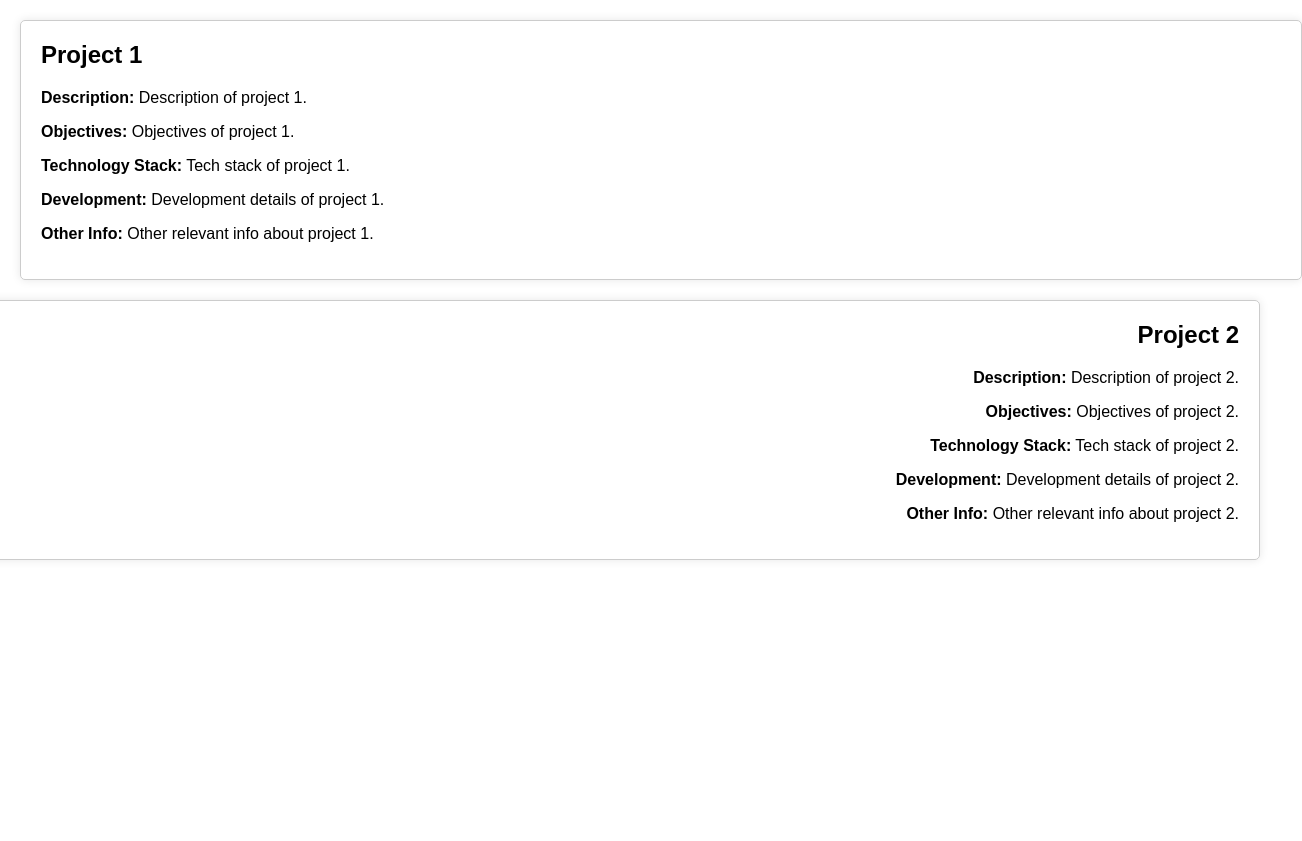
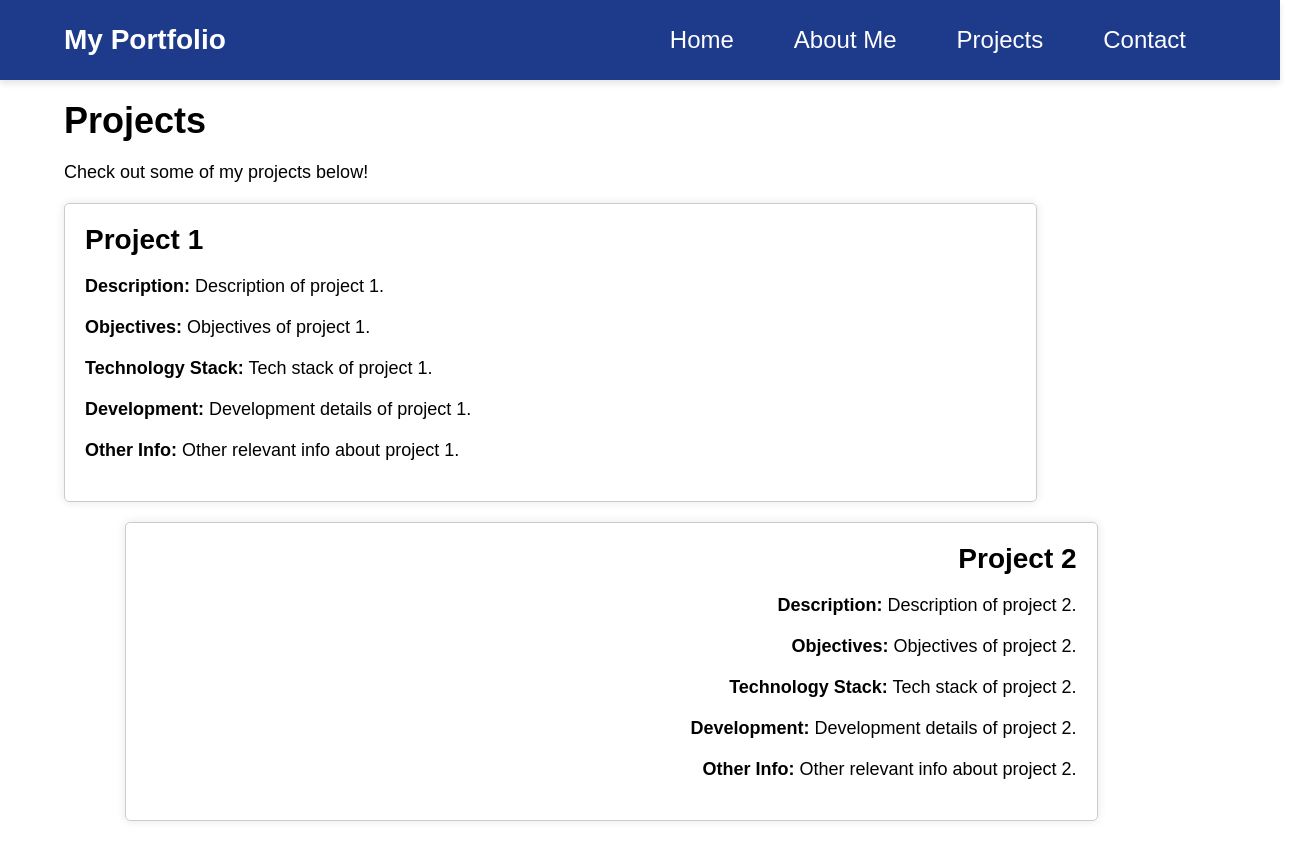
Before and after one commit to MTSPortfolio/mtsportfolio.github.io, a plain HTML site: page pages/projects.html in a window 1280 px wide. Shown: the whole page, 1302 px wide, since content can reach past the window. Before the commit the page ends 800 px from the top, so only its background shows below. Drawn offline with Linux system fonts and the light colour scheme.

Commit message:
refactor: update navigation links and enhance content across portfolio pages

```diff
--- a/pages/project_styles.css
+++ /dev/null
@@ -1,29 +0,0 @@
-body {
-    font-family: Arial, sans-serif;
-    margin: 0;
-    padding: 0;
-}
-.container {
-    display: flex;
-    flex-direction: column;
-    padding: 20px;
-}
-.project {
-    width: 100%;
-    margin-bottom: 20px;
-    padding: 20px;
-    border: 1px solid #ccc;
-    border-radius: 5px;
-    box-shadow: 0 0 10px rgba(0, 0, 0, 0.1);
-}
-.project:nth-child(odd) {
-    align-self: flex-start;
-    text-align: left;
-}
-.project:nth-child(even) {
-    align-self: flex-end;
-    text-align: right;
-}
-.project h2 {
-    margin-top: 0;
-}
--- a/pages/projects.html
+++ b/pages/projects.html
@@ -4,9 +4,23 @@
     <meta charset="UTF-8">
     <meta name="viewport" content="width=device-width, initial-scale=1.0">
     <title>Projects</title>
-    <link rel="stylesheet" href="project_styles.css">
+    <link rel="stylesheet" href="../styles.css">
 </head>
 <body>
+    <nav class="navbar">
+        <div class="nav-container">
+            <a href="index.html" class="logo">My Portfolio</a>
+            <ul class="nav-links">
+                <li><a href="../index.html">Home</a></li>
+                <li><a href="about.html">About Me</a></li>
+                <li><a href="projects.html">Projects</a></li>
+                <li><a href="contact.html">Contact</a></li>
+            </ul>
+        </div>
+    </nav>
+    <header>
+        <h1>Projects</h1>
+        <p>Check out some of my projects below!</p>
     <div class="container">
         <div class="project">
             <h2>Project 1</h2>
--- a/styles.css
+++ b/styles.css
@@ -18,6 +18,12 @@ li {
 
 h1 {
     font-size: 36px;
+    margin-bottom: 20px;
+    margin-top: 20px;
+}
+
+h2 {
+    font-size: 28px;
     margin-bottom: 20px;
     margin-top: 20px;
 }
@@ -80,7 +86,7 @@ h1 {
 .nav-links a {
     text-decoration: none;
     color: white;
-    font-size: 28px;
+    font-size: 24px;
     transition: 0.3s;
     padding: 10px 15px; /* Adds spacing for better clicking */
 }
@@ -109,3 +115,25 @@ td {
     border: 1px solid black;
     font-size: 16px;
 }
+
+.project {
+    width: 80%;
+    margin-bottom: 20px;
+    padding: 20px;
+    border: 1px solid #ccc;
+    border-radius: 5px;
+    box-shadow: 0 0 10px rgba(0, 0, 0, 0.1);
+}
+.project:nth-child(odd) {
+    align-self: flex-start;
+    text-align: left;
+}
+.project:nth-child(even) {
+    margin-left: 5%;
+    align-self: flex-end;
+    text-align: right;
+}
+.project h2 {
+    margin-top: 0;
+    margin-bottom: 20px;
+}
```
Also changed, not shown: index.html (+6 -6 lines), pages/about.html (added, +53 -0 lines), pages/contact.html (added, +20 -0 lines).
